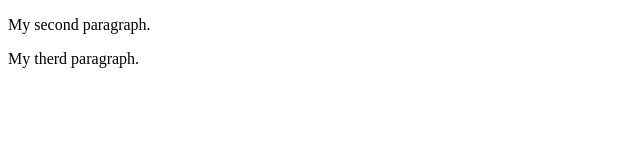
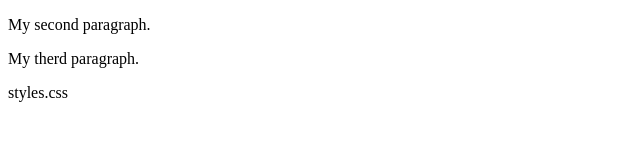
Before and after one commit to Dred2u/first_project, a plain HTML site: page page1.html in a window 1280 px wide. Shown: the full height of the page, 0-640 px from the left. Drawn offline with Linux system fonts and the light colour scheme.

Commit message:
add ctyles.css

```diff
--- a/page1.html
+++ b/page1.html
@@ -11,6 +11,6 @@
 
 <body>
 
-
+<p> <styles/> styles.css
 
 <html>
```
Also changed, not shown: page2.html (+2 -0 lines), styles.css (added).
